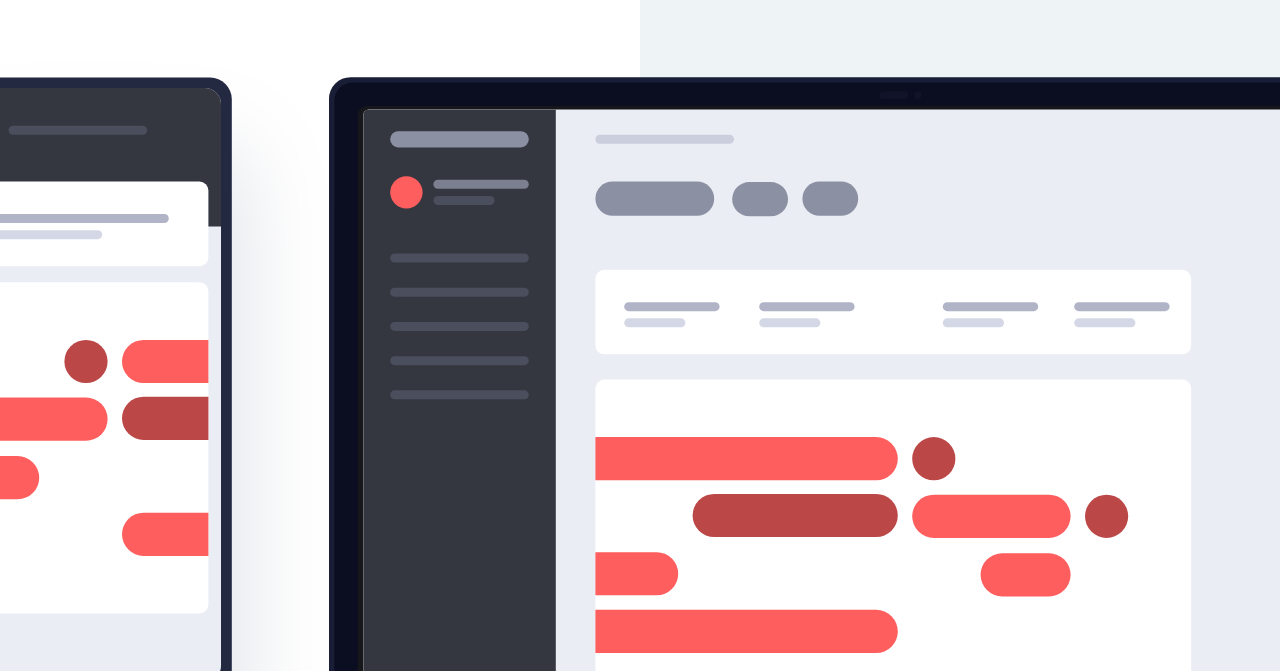
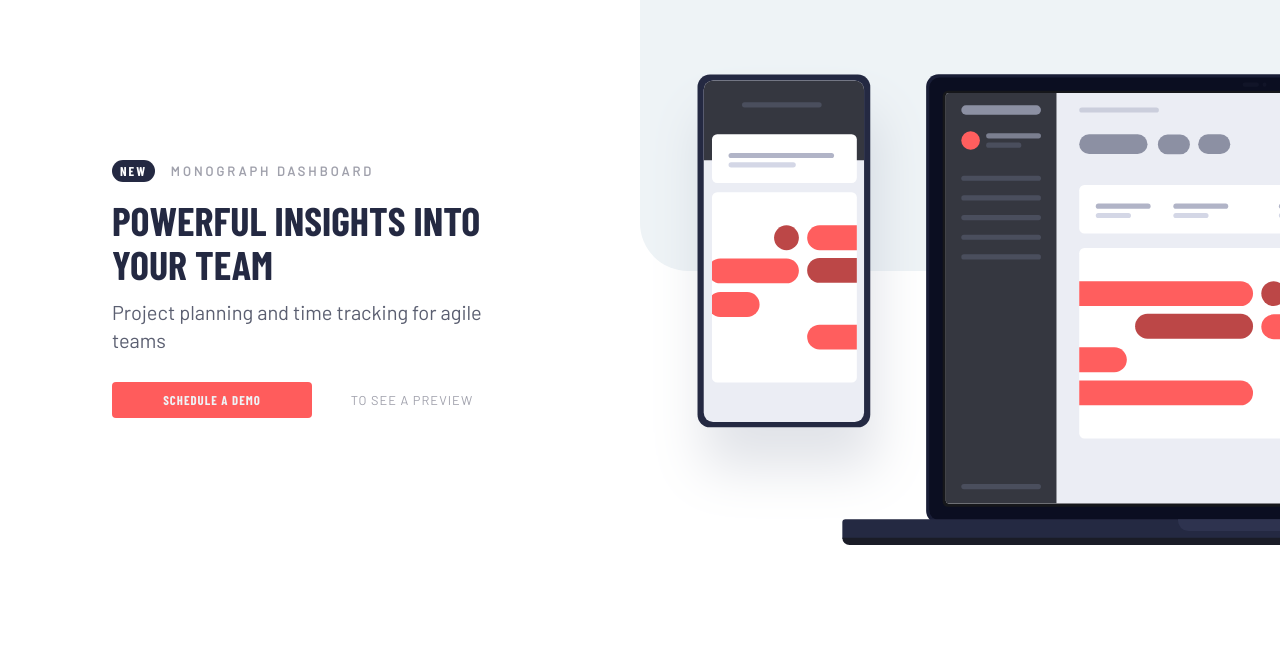
Before and after one commit to LesleyWesley/project-tracking-component, a plain HTML site: page index.html in a window 1280 px wide. Shown: the part 129-800 px from the top of the page. Drawn offline with nearby package versions, Linux system fonts and the light colour scheme.

Commit message:
Fixed resizing of illustration

```diff
--- a/css/main.css
+++ b/css/main.css
@@ -226,9 +226,14 @@
   z-index: 1;
 }
 
-.illustration {
-  width: 135%;
-  padding: 1.5rem 0 3rem 9.5rem;
+.illustration-container {
+  width: 100%;
+  height: 18rem;
+  background-image: url("../images/illustration-devices.svg");
+  background-size: cover;
+  background-repeat: no-repeat;
+  background-position-x: .75rem;
+  margin: 1.75rem 0 3rem 0;
 }
 
 .content-section {
@@ -237,13 +242,14 @@
   align-items: flex-start;
   flex-direction: column;
   width: 82%;
+  max-width: 25rem;
 }
 
 h1 {
   text-transform: uppercase;
   color: var(--lightest-text-clr);
   font-size: .8rem;
-  letter-spacing: 4px;
+  letter-spacing: 3px;
   padding-top: 1.25rem;
 }
 
@@ -311,7 +317,7 @@
 
 /*Media Queries*/
 
-@media (min-width: 700px) {
+@media (min-width: 600px) {
 
   .menu-wrap {
     position: relative;
@@ -354,4 +360,36 @@
     visibility: visible;
     color: var(--lightest-text-clr);
   }
+
+  .illustration-container {
+    height: 30rem;
+  }
+
 }
+
+@media (min-width: 1020px) {
+
+  body {
+    height: 100vh;
+    padding-bottom: 0;
+    justify-content: flex-start;
+  }
+  .background-decor {
+    height: 50vh;
+  }
+
+  .illustration-container {
+    width: 50%;
+    margin-bottom: 0;
+  }
+
+  main {
+    justify-content: space-between;
+    flex-direction: row-reverse;
+  }
+
+  .content-section {
+    width: 50%;
+    margin: 0 0 0 7rem;
+  }
+}
--- a/index.html
+++ b/index.html
@@ -53,7 +53,8 @@
 
   <main>
 
-      <img src="./images/illustration-devices.svg" alt="mobile and desktop illustration" class="illustration"/>
+      <div class="illustration-container">
+      </div>
 
       <section class="content-section">
           <h1><span>new</span> monograph dashboard</h1>
```
